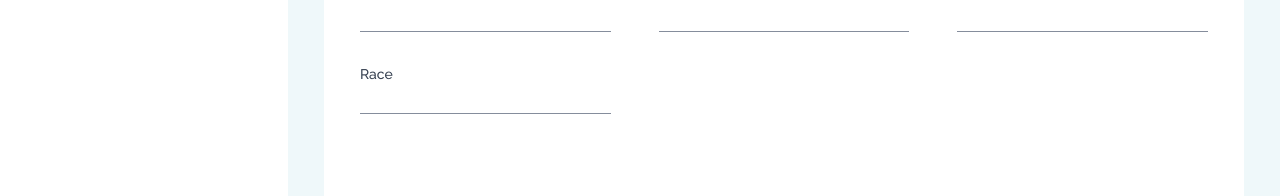
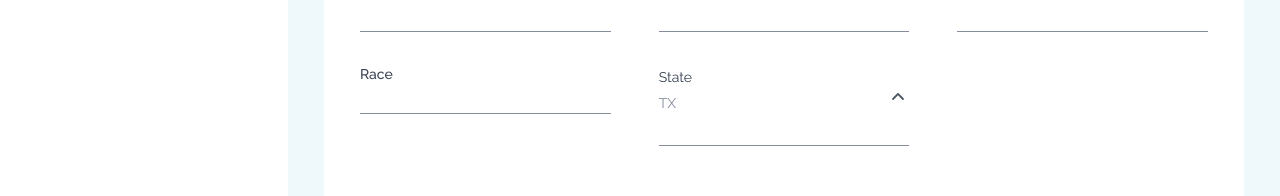
Before and after one commit to metalheadpnz/vivica, a React (Create React App) app: page /patients/addPatient in a window 1280 px wide. Shown: the part 498-694 px from the top of the page. Built offline with nearby package versions, Linux system fonts and the light colour scheme.

Commit message:
new Select

```diff
--- /dev/null
+++ b/src/components/Select2/Select2.module.scss
@@ -0,0 +1,59 @@
+.wrap {
+  //width: 400px;
+  //height: 200px;
+  position: relative;
+  border-bottom: 1px solid #858D9C;
+}
+
+.optionsContainer {
+  position: absolute;
+  //top: 81px;
+  left: 0;
+  border: 1px solid black;
+  box-shadow: 0 3px 5px 3px rgba(240, 240, 240, 0.2);
+  width: 100%
+}
+
+.reversed {
+  transform: rotate(180deg);
+}
+
+.title {
+  color: #374151;
+  font-style: normal;
+  font-weight: 500;
+  font-size: 14px;
+  line-height: 20px;
+  padding-top: 3px;
+  padding-bottom: 3px;
+}
+
+.currentOption {
+  padding-top: 3px;
+  padding-bottom: 3px;
+  color: #858D9C;
+  font-style: normal;
+  font-weight: 500;
+  font-size: 14px;
+  line-height: 20px;
+  //border-bottom: 1px solid #858D9C;
+  display: flex;
+
+}
+
+.option {
+  background-color: #fff;
+  height: 40px;
+  padding: 10px 16px;
+  //width: 100%;
+
+  &:hover {
+    color: var(--primary-color);
+    background-color: #EFF8FA;
+  }
+}
+
+.arrow {
+  margin-left: auto;
+  margin-right: 5px;
+}
--- /dev/null
+++ b/src/components/Select2/Select2.tsx
@@ -0,0 +1,40 @@
+import React, {useState} from 'react';
+import s from './Select2.module.scss'
+import {ReactComponent as Arrow} from '../../assets/images/arrow.svg';
+
+type PropsTypes = {
+    title: string
+    options: Array<{
+        name: string
+    }>
+    callBack?: (option: string) => void
+}
+
+export const Select2: React.FC<PropsTypes> = ({title, options, callBack}) => {
+    const [isOpen, setIsOpen] = useState<boolean>(false)
+    const [value, setValue] = useState<string>(options[0].name)
+
+    const clickHandler = (e: React.BaseSyntheticEvent) => {
+        const option = e.target.innerText
+        setValue(option)
+        callBack && callBack(option)
+        setIsOpen(false)
+    }
+
+    return (
+        <div className={s.wrap}>
+
+            <div className={s.title}>{title}</div>
+            <div className={s.currentOption} onClick={() => setIsOpen(!isOpen)}>{value} <Arrow
+                className={`${s.arrow} ${isOpen ? s.reversed : ''}`}/></div>
+            {isOpen && <div className={s.optionsContainer}>
+                {options.map(options => <div key={options.name}
+                                             className={s.option}
+                                             onClick={clickHandler}>
+                    {options.name}
+                </div>)}
+            </div>}
+
+        </div>
+    );
+}
--- a/src/pages/AddPatient/AddPatient.tsx
+++ b/src/pages/AddPatient/AddPatient.tsx
@@ -3,31 +3,7 @@ import {useLocation, useNavigate} from "react-router-dom";
 import s from './AddPatient.module.scss'
 import {Input2 as Input} from "../../components/Input2/Input2";
 import {Select} from "../../components/Select/Select";
-
-type FieldType = {
-    placeholder: string
-    type: 'textInput' | 'calendar' | 'select'
-    isRequired: boolean
-    options?: string[]
-}
-
-const inputFields: FieldType[] = [
-    {
-        placeholder: 'First Name',
-        isRequired: true,
-        type: 'select',
-    },
-    {
-        placeholder: 'Date of Birth',
-        isRequired: true,
-        type: 'calendar',
-    },
-    {
-        placeholder: 'Secondary Phone',
-        isRequired: false,
-        type: 'calendar',
-    },
-]
+import {Select2} from "../../components/Select2/Select2";
 
 export const AddPatient = () => {
     const location = useLocation().pathname.split('/');
@@ -49,12 +25,6 @@ export const AddPatient = () => {
                 <div className={s.fromLabel}>Patient Information</div>
                 <div className={s.patientInformation}>
 
-                    {/*{inputFields.map(el =>*/}
-                    {/*    el.type === 'select'*/}
-                    {/*        ? <div></div>*/}
-                    {/*        : <Input placeholder={el.placeholder} style={{width:'436px'}}/>*/}
-                    {/*)}*/}
-
                     <Input label={'First Name *'}/>
                     <Input label={'Date of Birth *'}/>
                     <Input label={'Secondary Phone'}/>
@@ -70,9 +40,9 @@ export const AddPatient = () => {
                     <Input label={'Middle Name'}/>
                     <Input label={'Cell Phone *'}/>
                     <Input label={'Address/Street 1'}/>
-                    {/*<Select title={'State'} options={[{name: 'TX'},{name: 'CA'},{name: 'FL'}]}/>*/}
+                    {/*<Select title={'State'} options={[{name: 'TX'}, {name: 'CA'}, {name: 'FL'}]}/>*/}
                     <Input label={'Race'}/>
-
+                    <Select2 title={'State'} options={[{name: 'TX'}, {name: 'CA'}, {name: 'FL'}]}/>
                 </div>
 
             </div>
```
